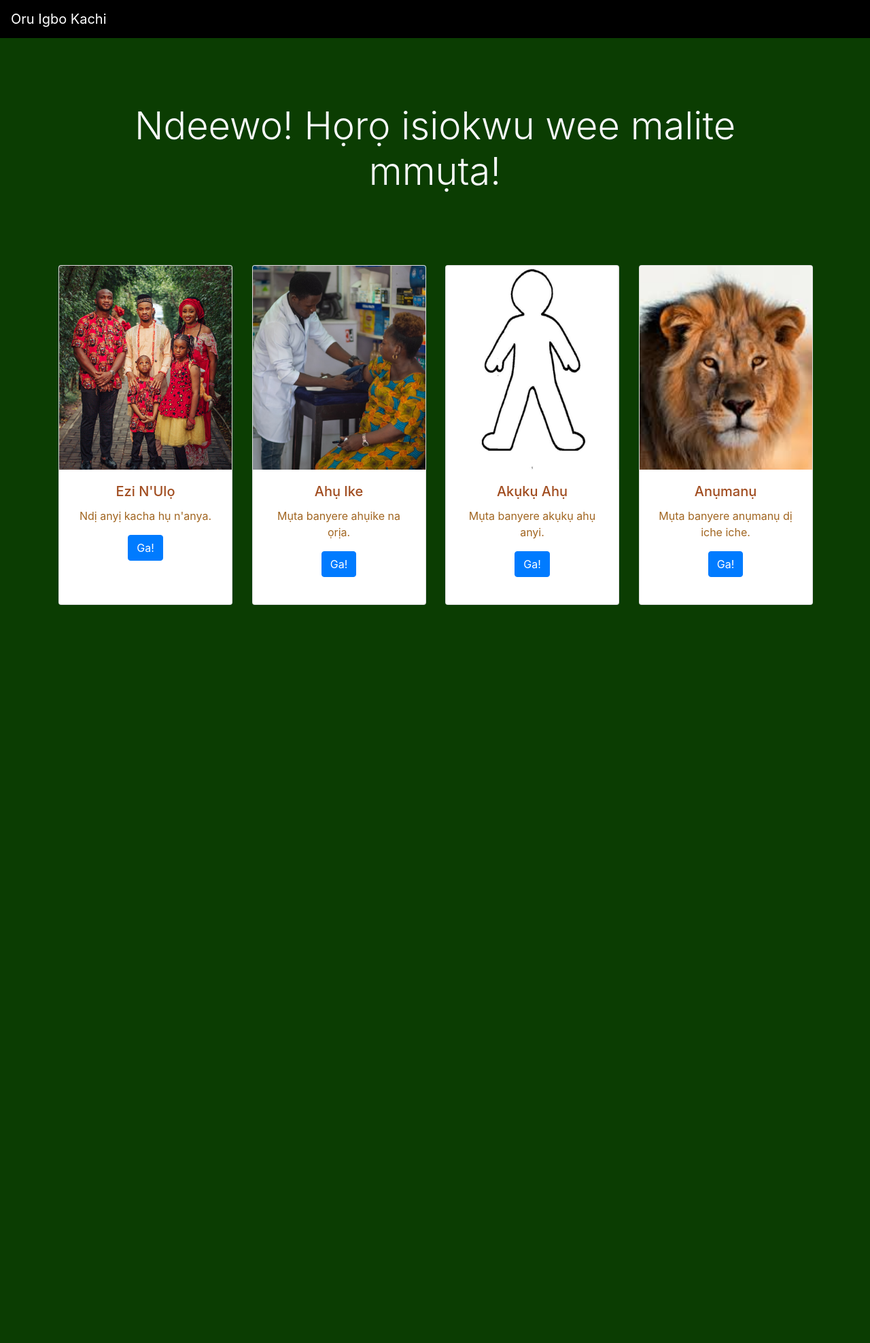
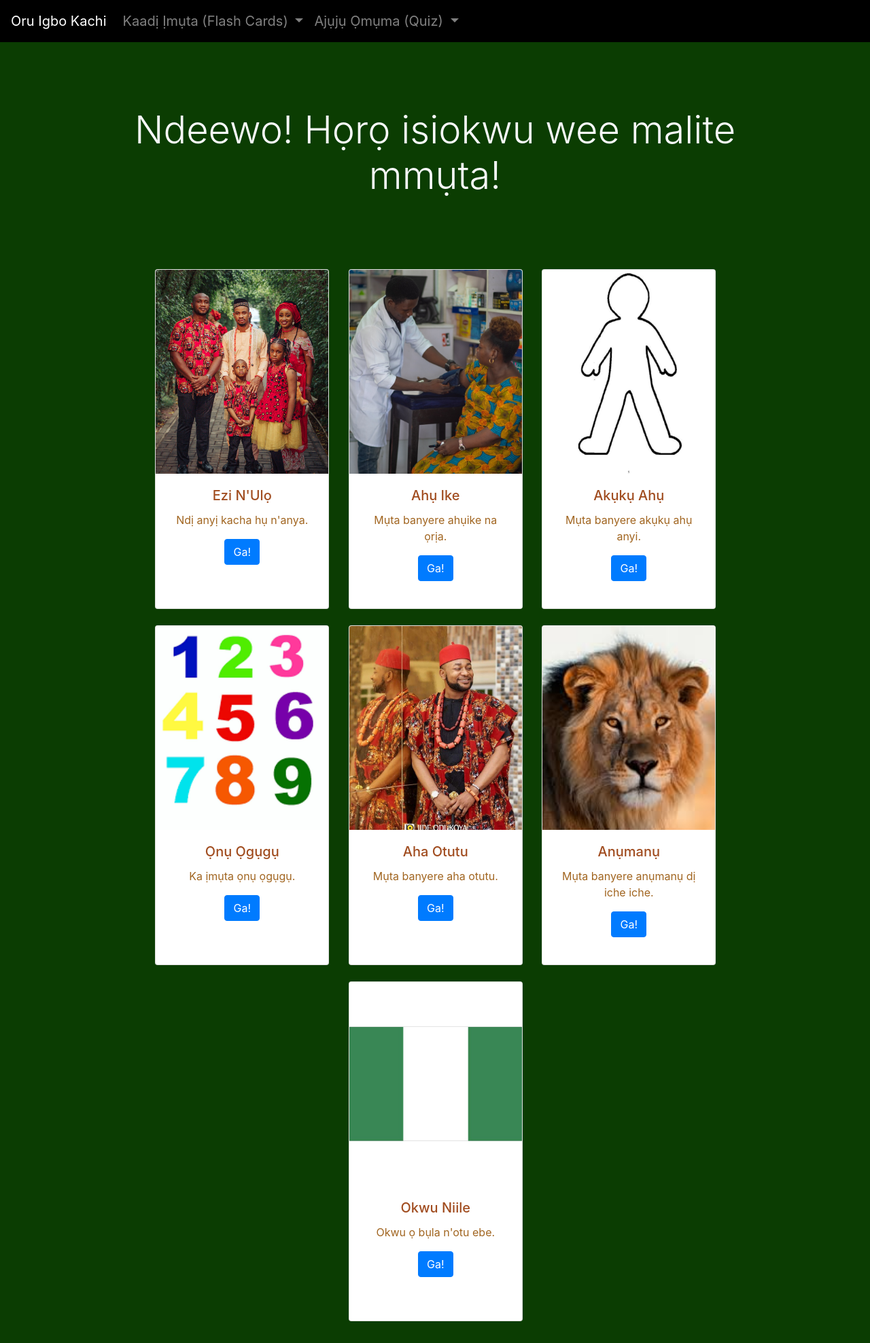
Before and after one commit to kezeani/igboproject, a Flask app: page / in a window 1280 px wide. Shown: the whole page at 68% size. Before the commit the page ends 890 px from the top, so only its background shows below. Run offline with Flask 2, Linux system fonts and the light colour scheme; some libraries are stand-ins or nearby versions.

Commit message:
final changes

```diff
--- a/app.py
+++ b/app.py
@@ -1,5 +1,6 @@
 from flask import Flask, render_template, send_file, send_from_directory, abort
 import os
+import json
 from igbo_words import word_lists
 
 app = Flask(__name__)
@@ -50,13 +51,17 @@ slide_titles = {
 	'akụkụ_ahụ': 'Akụkụ Ahụ',
 	'ezinaulo': 'Ezi N\'Ulọ',
 	'mmemme': 'Mmemme Igbo',
-    'anụmanụ': 'Anụmanụ'
+    'anụmanụ': 'Anụmanụ',
+    'onu_ogugu': 'Ọnụ Ọgụgụ',
+    'aha_otutu': 'Aha Ọtutu',
+    'niile': 'Niile'
 }
 
 @app.route('/slides')
 @app.route('/slides/<pdf_name>')
 def slides(pdf_name='default'):
-    return render_template('slides.html', pdf_name=pdf_name, slide_title=slide_titles.get(pdf_name, pdf_name), word_list=word_lists[pdf_name] if pdf_name in word_lists else {})
+    sort = False if pdf_name in ['onu_ogugu', 'niile'] else True
+    return render_template('slides.html', pdf_name=pdf_name, slide_title=slide_titles.get(pdf_name, pdf_name), word_list=json.dumps(word_lists[pdf_name], sort_keys=sort) if pdf_name in word_lists else {})
 
 @app.route('/flash_cards')
 @app.route('/flash_cards/<pdf_name>')
--- a/igbo_words.py
+++ b/igbo_words.py
@@ -1,3 +1,5 @@
+import json
+
 word_lists = {"ezinaulo": {
     "Ezi N\'Ulọ": "Family",
     "Nna": "Father",
@@ -229,4 +231,92 @@ word_lists = {"ezinaulo": {
     "udele": "vulture",
 
     "ụlọ anụmanụ": "zoo"
+},
+'onu_ogugu': {
+    "Otu": "One",
+    "Abụọ": "Two",
+    "Atọ": "Three",
+    "Anọ": "Four",
+    "Ise": "Five",
+    "Isii": "Six",
+    "Asaa": "Seven",
+    "Asatọ": "Eight",
+    "Iteghete": "Nine",
+    "Iri": "Ten",
+    "Iri na Otu": "Eleven",
+    "Iri na Abụọ": "Twelve",
+    "Iri na Atọ": "Thirteen",
+    "Iri na Anọ": "Fourteen",
+    "Iri na Ise": "Fifteen",
+    "Iri na Isii": "Sixteen",
+    "Iri na Asaa": "Seventeen",
+    "Iri na Asatọ": "Eighteen",
+    "Iri na Iteghete": "Nineteen",
+    "Iri abụọ": "Twenty",
+    "Iri atọ": "Thirty",
+    "Iri anọ": "Forty",
+    "Iri ise": "Fifty",
+    "Iri isii": "Sixty",
+    "Iri asaa": "Seventy",
+    "Iri asatọ": "Eighty",
+    "Iri iteghete": "Ninenty",
+    "Nari": "Hundred",
+    "Nari abụọ": "Two Hundred",
+    "Nari atọ": "Three Hundred",
+    "Puku": "Thousand",
+    "Puku abụọ": "Two Thousand",
+    "Puku iri": "Ten Thousand",
+    "Puku iri abụọ": "Twenty Thousand",
+    "Puku nari": "One Hundred Thousand",
+    "Nde": "Million"},
+'aha_otutu': {
+    "Agụ": "The Leopard",
+    "Ide ji Ụlọ": "The pillar that holds the house",
+    "Odogwu": "A man of charisma",
+    "Odogwu n’abọ": "A double charismatic man",
+    "Odogwu di ebube": "A great man of charisma",
+    "Dike": "A powerful man",
+    "Dimkpa": "A strong man",
+    "Ugonabọ": "Eagle with Double Honor",
+    "Nwoke ọma": "Good man",
+    "Ogbu abụọ": "A force that consumes (Double honor)",
+    "Akpụdịogwu": "A thorny baobab tree that is difficult to lift",
+    "Akụdịenu": "Tall wealth",
+    "Obidike": "The heart of a powerful man",
+    "Ebubedike": "The glorious warrior",
+    "Obi agụ": "The heart of a Leopard",
+    "Ogadagidi": "Title for the high and mighty",
+    "Ike Ikenga": "The strength of Ikenga",
+    "Osisi ka nkwụ": "The tree that is greater than palm tree",
+    "Osisi dị mma": "A good tree",
+    "Ugirisi": "A great tree",
+    "Oshimiri": "The sea",
+    "Oke osisi": "A great and mighty tree",
+    "Nwaanyị Ọma": "A good woman",
+    "Ọmarịcha": "Beauty",
+    "Eri enye ibe": "One who eats and shares",
+    "Nwaanyị ka ibe ya": "A woman greater than her peers",
+    "Adadịọramma": "A daughter loved by all",
+    "Ugo Nwaanyị": "The Female Eagle",
+    "Oso di eme": "One who acts alongside her husband",
+    "Achalugo": "A majestic and regal woman",
+    "Ugegbe": "A mirror",
+    "Akwa Ugo": "An eagle's egg; rare and precious",
+    "Asamma": "A beautiful woman",
+    "Asampete": "A beauty to behold",
+    "Enenebe ejeghị ọrụ": "One you look at and forget work",
+    "Ọdịụkọ na mba": "A rare species in a faraway land",
+    "Agbara Nwaanyị": "A brave woman",
+    "Oriakụ": "One who eats and enjoys wealth",
+    "Odoziakụ": "One who takes care of wealth",
+    "Ọla mma": "The stone of beauty",
+    "Omego": "A maker of money",
+    "Nnuọra": "The salt of all",
+    "Nwaanyị bụ ife": "A woman is something",
+    "Ọ chịrị ọzụọ": "One who gathers and trains",
+    "Ada jelụ mma turu ugo": "One who traveled out and succeeded"
 }}
+
+all_words = {word: translation for category in word_lists.values() for word, translation in category.items()}
+
+word_lists['niile'] = all_words
--- a/static/styles.css
+++ b/static/styles.css
@@ -96,7 +96,7 @@ th.row{
 }
 
 ul.navbar-nav a:hover{
-    color: maroon !important;
+    color: rgb(137, 202, 16) !important;
 }
 
 .apology{
--- a/templates/index.html
+++ b/templates/index.html
@@ -40,6 +40,30 @@
         </div>
       </div>
     </div>
+  </div>
+  <br>
+  <div class="row justify-content-center">
+    <div class="col-3">
+      <div class="card" style="width: 16rem; justify-content: center;">
+        <img class="card-img-top" src="{{ url_for('static', filename='images/onu_ogugu.png') }}" alt="Numbers 1-9">
+        <div class="card-body">
+          <h5 class="card-title">Ọnụ Ọgụgụ</h5>
+          <p class="card-text">Ka ịmụta ọnụ ọgụgụ.</p>
+          <a href="/slides/onu_ogugu" class="btn btn-primary">Ga!</a>
+        </div>
+      </div>
+    </div>
+
+    <div class="col-3">
+      <div class="card" style="width: 16rem;">
+        <img class="card-img-top" src="{{ url_for('static', filename='images/aha_otutu.jpg') }}" alt="Igbo Men Greeting">
+        <div class="card-body">
+          <h5 class="card-title">Aha Otutu</h5>
+          <p class="card-text">Mụta banyere aha otutu.</p>
+          <a href="/slides/aha_otutu" class="btn btn-primary">Ga!</a>
+        </div>
+      </div>
+    </div>
 
     <div class="col-3">
       <div class="card" style="width: 16rem;">
@@ -51,8 +75,19 @@
         </div>
       </div>
     </div>
-
-
+  </div>
+  <br>
+  <div class="row justify-content-center">
+    <div class="col-3">
+      <div class="card" style="width: 16rem; justify-content: center;">
+        <img class="card-img-top" src="{{ url_for('static', filename='images/naija_flag.jpg') }}" alt="Nigerian Flag">
+        <div class="card-body">
+          <h5 class="card-title">Okwu Niile</h5>
+          <p class="card-text">Okwu ọ bụla n'otu ebe.</p>
+          <a href="/slides/niile" class="btn btn-primary">Ga!</a>
+        </div>
+      </div>
+    </div>
   </div>
 
 {% endblock %}
--- a/templates/layout.html
+++ b/templates/layout.html
@@ -1,4 +1,3 @@
-
 <!doctype html>
 <html lang="en">
 	<head>
@@ -39,13 +38,38 @@
 				<span class="navbar-toggler-icon"></span>
 			</button>
 
-			<!-- <div class="collapse navbar-collapse" id="mainNavbar">
+			<div class="collapse navbar-collapse" id="mainNavbar">
 				<ul class="navbar-nav">
-					<li class="nav-item">
-						<a class="nav-link" href="/">Họrọ Ngosi</a>
+					<li class="nav-item dropdown">
+						<a class="nav-link dropdown-toggle" href="#" id="navbarDropdown" role="button" data-toggle="dropdown" aria-haspopup="true" aria-expanded="false">
+						Kaadị Ịmụta (Flash Cards)
+						</a>
+						<div class="dropdown-menu" aria-labelledby="navbarDropdown">
+							<a class="dropdown-item" href="/flash_cards/niile">Okwu Niile</a>
+							<a class="dropdown-item" href="/flash_cards/ahụike">Ahụ Ike</a>
+							<a class="dropdown-item" href="/flash_cards/ezinaulo">Ezi N'Ulọ</a>
+							<a class="dropdown-item" href="/flash_cards/akukwu_ahụ">Akụkụ Ahụ</a>
+							<a class="dropdown-item" href="/flash_cards/onu_ogugu">Ọnụ Ọgụgụ</a>
+							<a class="dropdown-item" href="/flash_cards/aha_otutu">Aha Ọtutu</a>
+							<a class="dropdown-item" href="/flash_cards/anụmanụ">Anụmanụ</a>
+						</div>
+					</li>
+					<li class="nav-item dropdown">
+						<a class="nav-link dropdown-toggle" href="#" id="navbarDropdown" role="button" data-toggle="dropdown" aria-haspopup="true" aria-expanded="false">
+						Ajụjụ Ọmụma (Quiz)
+						</a>
+						<div class="dropdown-menu" aria-labelledby="navbarDropdown">
+							<a class="dropdown-item" href="/quiz/niile">Okwu Niile</a>
+							<a class="dropdown-item" href="/quiz/ahụike">Ahụ Ike</a>
+							<a class="dropdown-item" href="/quiz/ezinaulo">Ezi N'Ulọ</a>
+							<a class="dropdown-item" href="/quiz/akukwu_ahụ">Akụkụ Ahụ</a>
+							<a class="dropdown-item" href="/quiz/onu_ogugu">Ọnụ Ọgụgụ</a>
+							<a class="dropdown-item" href="/quiz/aha_otutu">Aha Ọtutu</a>
+							<a class="dropdown-item" href="/quiz/anụmanụ">Anụmanụ</a>
+						</div>
 					</li>
 				</ul>
-			</div> -->
+			</div>
 		</nav>
 
 		<main class="container page-content">
--- a/templates/slides.html
+++ b/templates/slides.html
@@ -19,14 +19,14 @@
 <div class="container mt-4">
   <div class="d-flex justify-content-between align-items-center">
     <button class="btn btn-secondary" onclick="window.history.back();">Laghachi</button>
-    <button class="btn btn-info" onclick="window.location.href='/flash_cards/{{ pdf_name }}'">Kaadị Ịmụta</button>
+    <button class="btn btn-info" onclick="window.location.href='/flash_cards/{{ pdf_name }}'">Kaadị Ịmụta (Flash Cards)</button>
     <button class="btn btn-success" onclick="window.location.href='/quiz/{{ pdf_name }}'">Ajụjụ Ọmụma</button>
   </div>
 </div>
 
 
 <script>
-const wordDict = {{ word_list|tojson }};
+const wordDict = {{ word_list|safe }};
 
 const keys = Object.keys(wordDict);
 let currentKey = null;
@@ -36,6 +36,7 @@ function getRandomKey() {
 }
 
 const entries = Object.entries(wordDict); // [ [igbo, english], ... ]
+console.log(entries);
 
 const itemsPerPage = 10;
 let currentPage = 1;
```
Also changed, not shown: static/images/aha_otutu.jpg (added), static/images/naija_flag.jpg (added), static/images/onu_ogugu.png (added).
